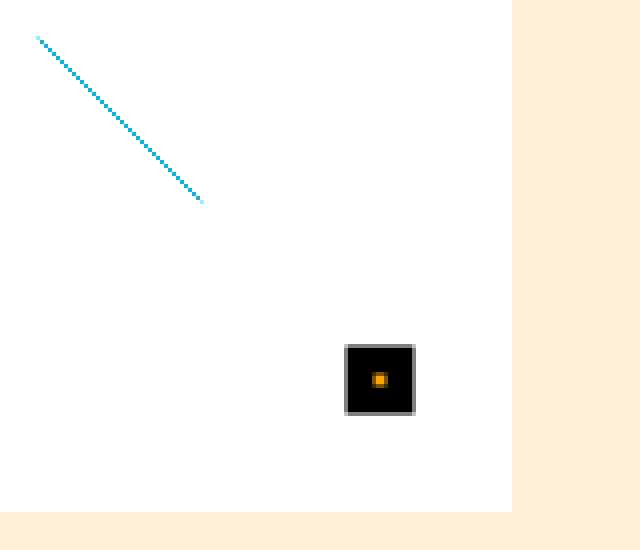
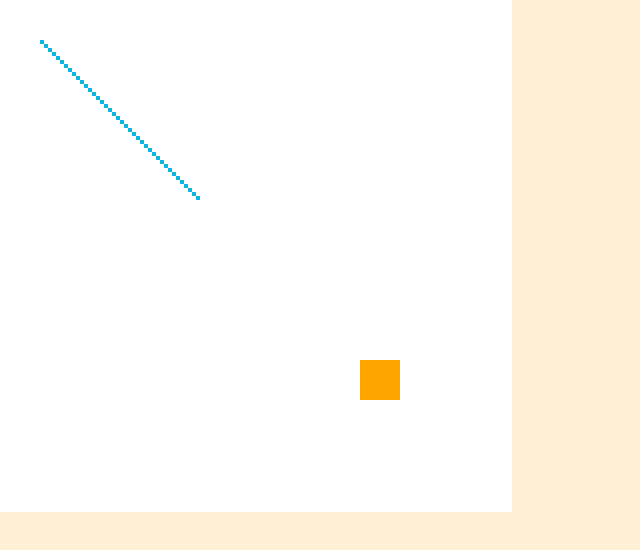
Before and after one commit to nucleartide/canvas-test, a plain HTML site: page index.html in a window 1280 px wide. Shown: the whole page, without its empty margins (0-640 px from the left). Drawn offline with Linux system fonts and the light colour scheme.

Commit message:
Remove stroke

```diff
--- a/index.html
+++ b/index.html
@@ -50,9 +50,9 @@
       context.strokeStyle = 'papayawhip'; // Customize line color.
       context.strokeStyle = '#aec';
       context.strokeStyle = 'rgb(11, 181, 219)';
-      context.lineCap = 'butt'; // Customize line endings.
-      context.lineCap = 'round';
-      context.lineCap = 'square';
+      //context.lineCap = 'butt'; // Customize line endings.
+      //context.lineCap = 'round';
+      //context.lineCap = 'square';
       context.stroke();
 
       // You can draw line curves.
@@ -64,9 +64,9 @@
       context.rect(90, 90, 10, 10); // x, y, w, h
       context.fillStyle = 'orange';
       context.fill();
-      context.lineWidth = 7;
-      context.strokeStyle = 'black';
-      context.stroke();
+      //context.lineWidth = 7;
+      //context.strokeStyle = 'black';
+      //context.stroke();
 
       /* API experiment:
       <Canvas>
```
